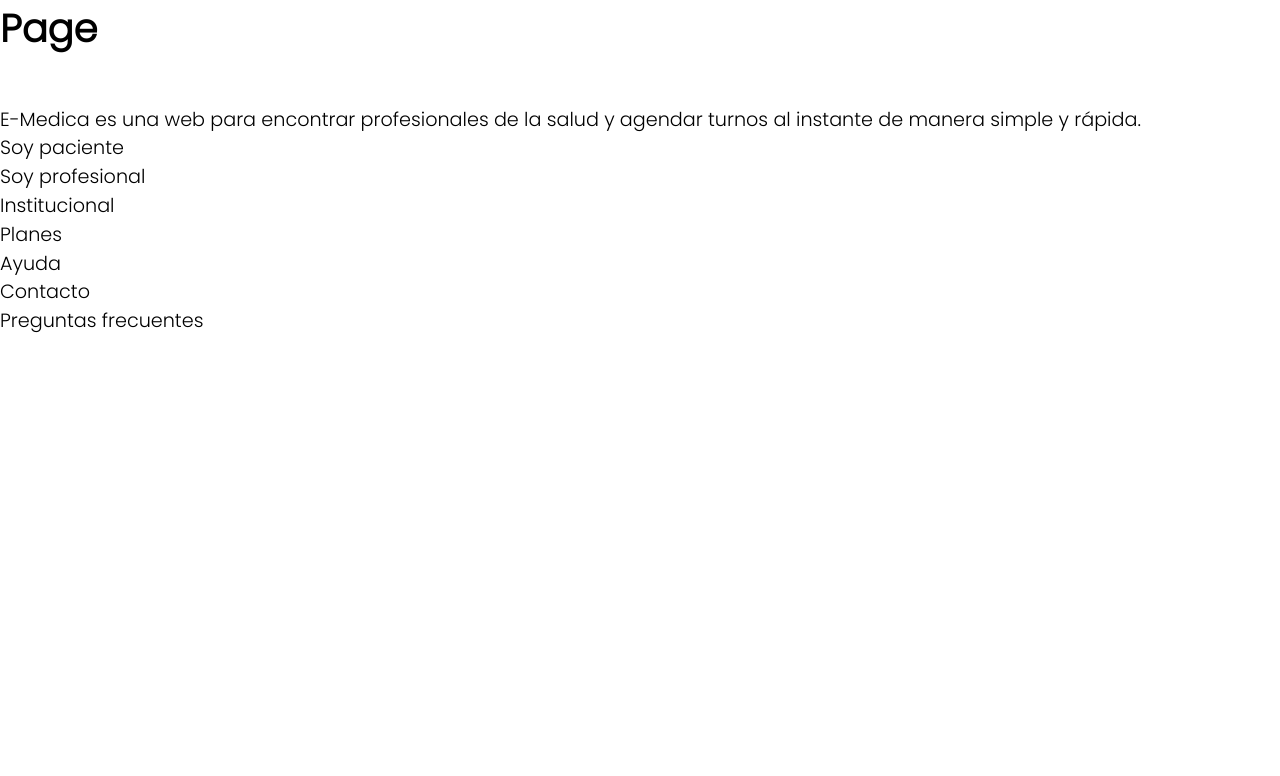
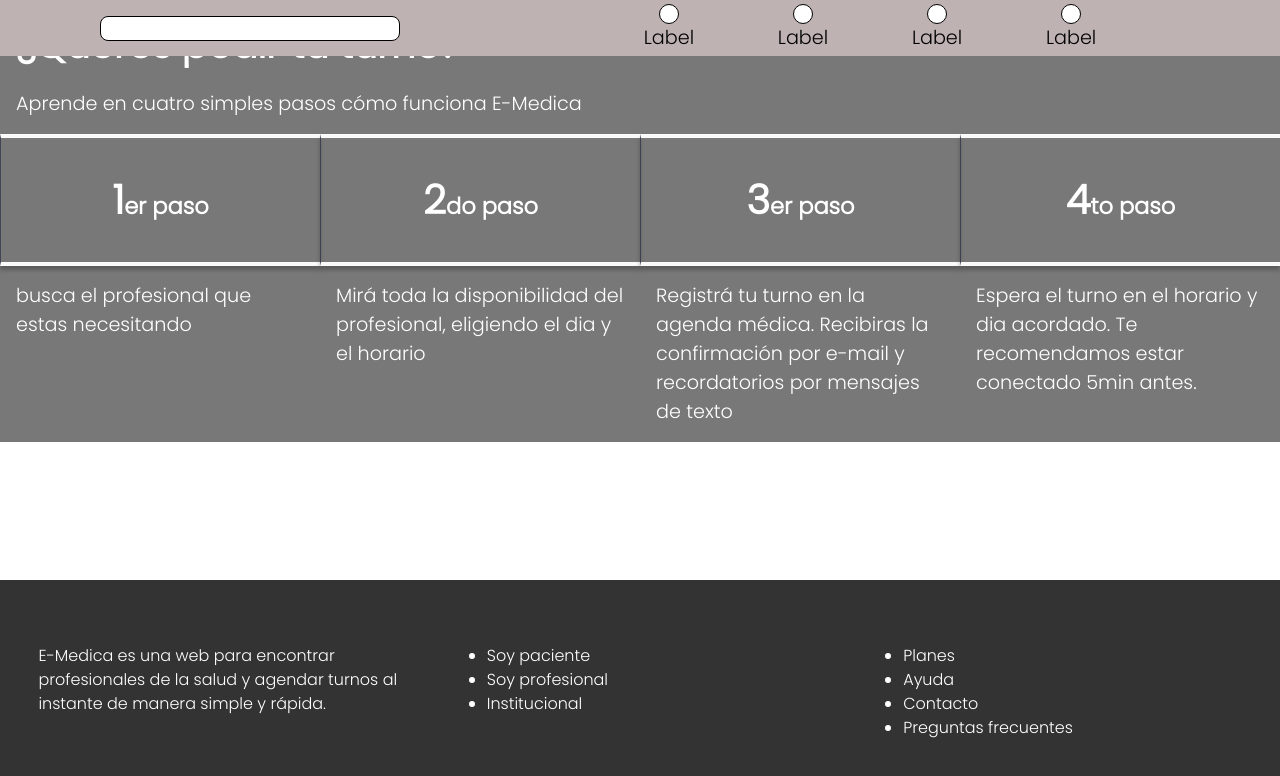
Before and after one commit to No-Country/NC-C11-31-E-Medica, a Next.js app in the folder client/: page / in a window 1280 px wide. Shown: the top 776 px of the page. Built offline with nearby package versions, Linux system fonts and the light colour scheme.

Commit message:
chore: change file structure

```diff
--- a/client/src/app/components/_index.scss
+++ b/client/src/app/components/_index.scss
@@ -1,3 +1,7 @@
 // ? GENERAL COMPONENTS
 
 @forward './footer/footer';
+
+@forward './turnSteps/turn-steps';
+
+@forward './Navbar/navbar';
--- a/client/src/app/components/footer/_footer.scss
+++ b/client/src/app/components/footer/_footer.scss
@@ -1,4 +1,4 @@
-@use '../../styles/globals-styles/variables' as *;
+@use '../../styles/globals/variables' as *;
 
 .footer {
   display: grid;
--- /dev/null
+++ b/client/src/app/components/turnSteps/TurnSteps.jsx
@@ -0,0 +1,36 @@
+const TurnSteps = () => {
+  return (
+    <div className='information'>
+      <h1>¿Querés pedir tu turno?</h1>
+      <p>Aprende en cuatro simples pasos cómo funciona E-Medica</p>
+      <section className='steps'>
+        <article>
+          <h3>
+            <span className='growUp'>1</span>er paso
+          </h3>
+          <p>busca el profesional que estas necesitando</p>
+        </article>
+        <article>
+          <h3>
+            <span className='growUp'>2</span>do paso
+          </h3>
+          <p>Mirá toda la disponibilidad del profesional, eligiendo el dia y el horario</p>
+        </article>
+        <article>
+          <h3>
+            <span className='growUp'>3</span>er paso
+          </h3>
+          <p>Registrá tu turno en la agenda médica. Recibiras la confirmación por e-mail y recordatorios por mensajes de texto</p>
+        </article>
+        <article>
+          <h3>
+            <span className='growUp'>4</span>to paso
+          </h3>
+          <p>Espera el turno en el horario y dia acordado. Te recomendamos estar conectado 5min antes.</p>
+        </article>
+      </section>
+    </div>
+  )
+}
+
+export default TurnSteps
--- a/client/src/app/components/turnSteps/_landing.scss
+++ b/client/src/app/components/turnSteps/_turn-steps.scss
@@ -1,4 +1,4 @@
-@use "../globals/variables" as *;
+@use '../../styles/globals/variables' as *;
 
 .information {
   width: 100%;
--- a/client/src/app/layout.js
+++ b/client/src/app/layout.js
@@ -1,5 +1,6 @@
 import './styles/main.scss'
 import { Footer } from './components/footer/Footer'
+import Navbar from './components/Navbar/Navbar'
 const RootLayout = ({ children }) => {
   return (
     <html lang='en'>
@@ -7,7 +8,8 @@
         <title>E-Medica</title>
       </head>
       <body>
-        {children}
+        <Navbar />
+        <main>{children}</main>
         <Footer />
       </body>
     </html>
--- a/client/src/app/page.js
+++ b/client/src/app/page.js
@@ -1,11 +1,6 @@
-import React from "react";
-
-function page() {
-  return (
-    <div>
-      <h1>Page</h1>
-    </div>
-  );
+import TurnSteps from './components/turnSteps/TurnSteps'
+const page = () => {
+  return <TurnSteps />
 }
 
-export default page;
+export default page
--- a/client/src/app/styles/main.scss
+++ b/client/src/app/styles/main.scss
@@ -1,3 +1,5 @@
 // ? GLOBALS
 
-@use "./globals";
+@use './globals';
+
+@use '../components';
```
Also changed, not shown: client/src/app/components/Navbar/Navbar.jsx (+13 -15 lines), client/src/app/components/turnSteps/TurnSteps.js (deleted, +0 -47 lines), client/src/app/components/Navbar/_navbar.scss (renamed from client/src/app/components/Navbar/Navbar.css).
